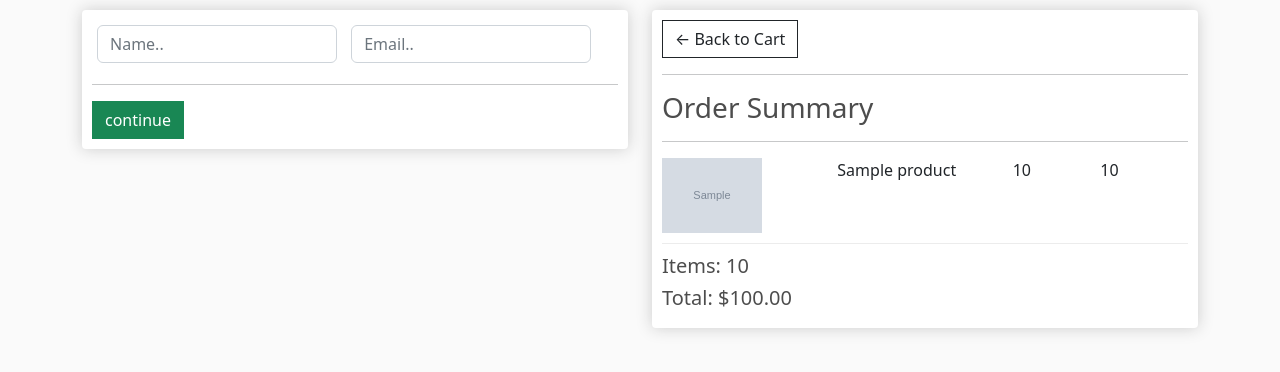
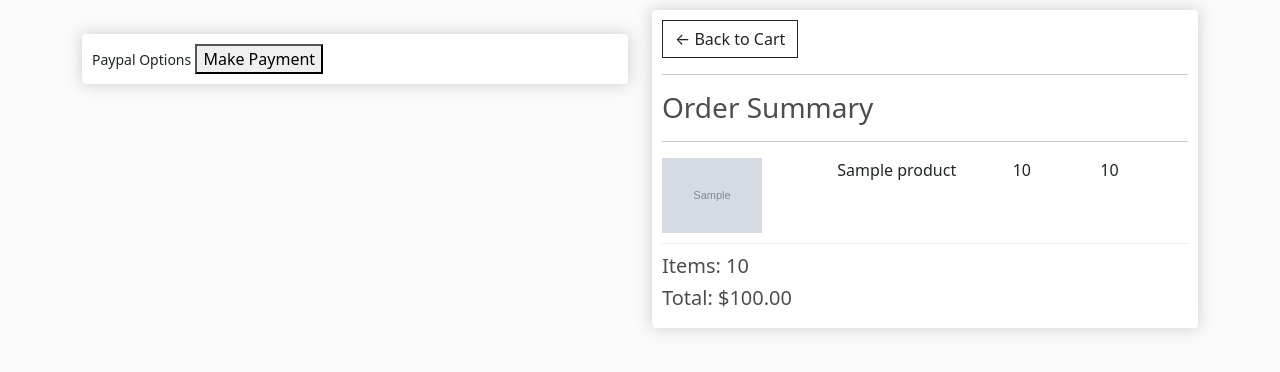
Before and after one commit to Pabloibro/DjangoEcommerceWebsite, a Django app: template store/templates/store/checkout.html in a window 1280 px wide. Shown: the part 95-467 px from the top of the page. Run offline with Django 4.2, Linux system fonts and the light colour scheme; a user stored in the database is signed in; tables that the repository leaves empty hold one stand-in row (values such as "Sample post"); the template is opened without the code that fills it: values that come from a table or form of the project are taken from there, most other values are stand-ins (such as "Sample title", 1, 10 or a date in 2020); grey boxes marked "Sample" are stand-in pictures.

Commit message:
cart functionality commit

```diff
--- a/store/templates/store/checkout.html
+++ b/store/templates/store/checkout.html
@@ -40,7 +40,7 @@
                     </div>
 
                     <hr>
-                    <input type="submit" itemref="form-button" class="btn btn-success btn-block" value="continue">
+                    <input type="submit" id="form-button" class="btn btn-success btn-block" value="continue">
                 </form>
             </div>
 
@@ -48,6 +48,7 @@
 
             <div class="box-element hidden" id="payment-info">
                 <small>Paypal Options</small>
+				<button id="make-payment">Make Payment</button>
             </div>
         </div>
 
@@ -73,10 +74,53 @@
 
 	<script type="text/javascript">
 		var shipping = '{{order.shipping}}'
+		var total = '{{order.get_cart_total|floatformat:2}}'
 
 		if (shipping == 'False'){
 			document.getElementById('shipping-info').innerHTML = ''
 		}
+
+		if (user != 'AnonymousUser'){
+			document.getElementById('user-info').innerHTML = ''
+		}
+
+		if (shipping == 'False' && user != 'AnonymousUser'){
+			document.getElementById('form-wrapper').classList.add('hidden');
+			document.getElementById('payment-info').classList.remove('hidden')
+		}
+
+		var form = document.getElementById('form')
+		form.addEventListener('submit', function(e){
+			e.preventDefault()
+			console.log('Form Submitted ....')
+			document.getElementById('form-button').classList.add("hidden");
+			document.getElementById('payment-info').classList.remove("hidden");
+		})
+
+		document.getElementById('make-payment').addEventListener('click', function(e){
+			submitFormData()
+		})
+
+		function submitFormData(){
+			console.log('Payment button clicked')
+
+			var userFormData = {
+				'name': null,
+				'email': null,
+				'total': total
+			}
+
+			var shippingInfo = {
+				'address': null,
+				'city': null,
+				'state': null,
+				'zipcode': null,
+			}
+
+			if(shipping != 'False'){
+				shippingInfo.address = form.address.value
+			}
+		}
 	</script>
 
 {% endblock content %}
```
